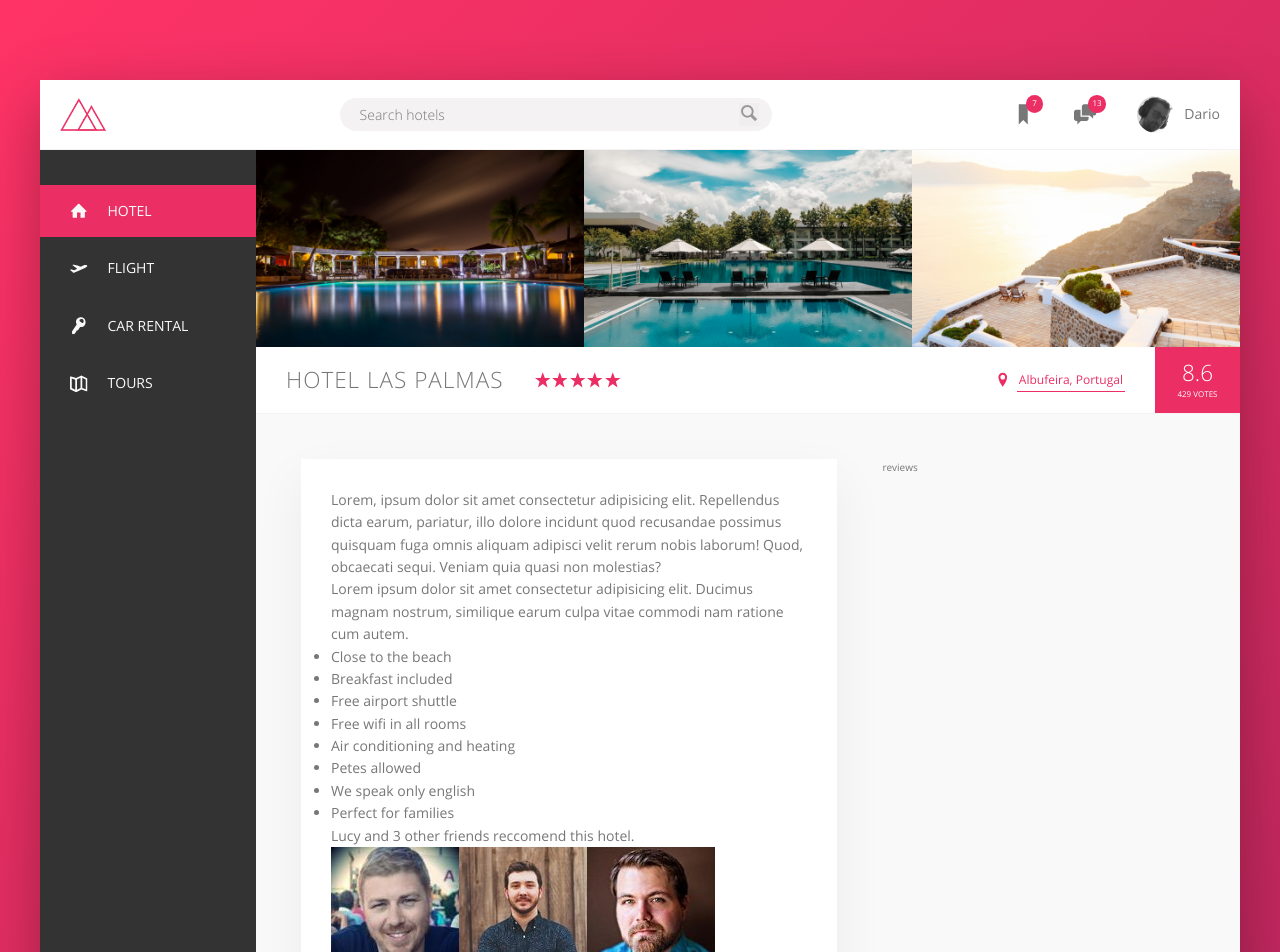
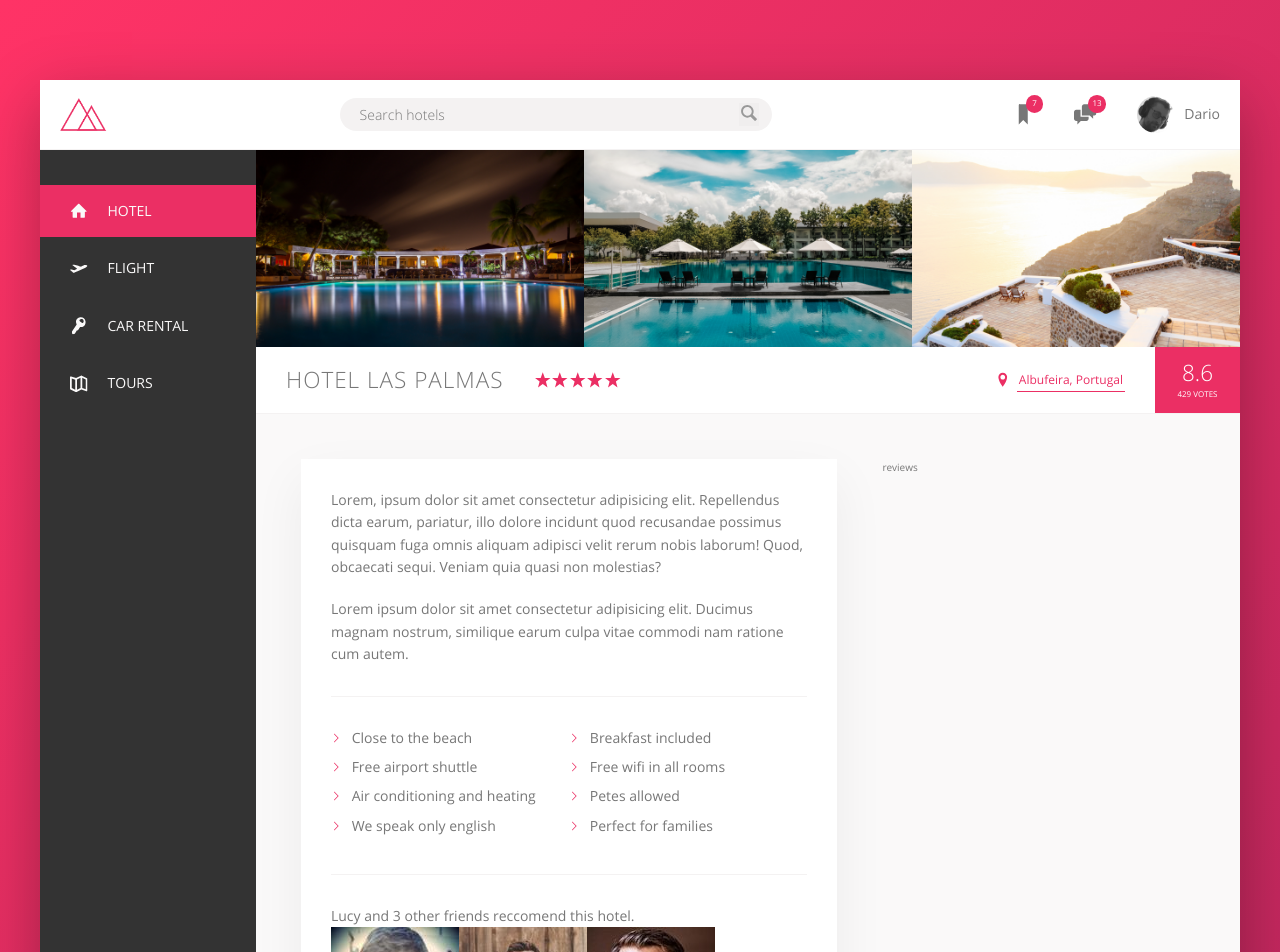
Before and after one commit to dario-piotrowicz/VueJS3-CSS_demo_Trillo_website_miniproject, a Vue app: page / in a window 1280 px wide. Shown: the top 952 px of the page. Built offline with nearby package versions, Linux system fonts and the light colour scheme.

Commit message:
styled the hotel description's paragraphs and list

```diff
--- a/src/components/HotelView/Description.vue
+++ b/src/components/HotelView/Description.vue
@@ -11,14 +11,70 @@
       nostrum, similique earum culpa vitae commodi nam ratione cum autem.
     </p>
     <ul class="hotel-description__list">
-      <li class="hotel-description__list-item">Close to the beach</li>
-      <li class="hotel-description__list-item">Breakfast included</li>
-      <li class="hotel-description__list-item">Free airport shuttle</li>
-      <li class="hotel-description__list-item">Free wifi in all rooms</li>
-      <li class="hotel-description__list-item">Air conditioning and heating</li>
-      <li class="hotel-description__list-item">Petes allowed</li>
-      <li class="hotel-description__list-item">We speak only english</li>
-      <li class="hotel-description__list-item">Perfect for families</li>
+      <li class="hotel-description__list-item">
+        <svg class="hotel-description__list-item-icon">
+          <use xlink:href="#icon-chevron-thin-right"></use>
+        </svg>
+        <span class="hotel-description__list-item-text">
+          Close to the beach
+        </span>
+      </li>
+      <li class="hotel-description__list-item">
+        <svg class="hotel-description__list-item-icon">
+          <use xlink:href="#icon-chevron-thin-right"></use>
+        </svg>
+        <span class="hotel-description__list-item-text">
+          Breakfast included
+        </span>
+      </li>
+      <li class="hotel-description__list-item">
+        <svg class="hotel-description__list-item-icon">
+          <use xlink:href="#icon-chevron-thin-right"></use>
+        </svg>
+        <span class="hotel-description__list-item-text">
+          Free airport shuttle
+        </span>
+      </li>
+      <li class="hotel-description__list-item">
+        <svg class="hotel-description__list-item-icon">
+          <use xlink:href="#icon-chevron-thin-right"></use>
+        </svg>
+        <span class="hotel-description__list-item-text">
+          Free wifi in all rooms
+        </span>
+      </li>
+      <li class="hotel-description__list-item">
+        <svg class="hotel-description__list-item-icon">
+          <use xlink:href="#icon-chevron-thin-right"></use>
+        </svg>
+        <span class="hotel-description__list-item-text">
+          Air conditioning and heating
+        </span>
+      </li>
+      <li class="hotel-description__list-item">
+        <svg class="hotel-description__list-item-icon">
+          <use xlink:href="#icon-chevron-thin-right"></use>
+        </svg>
+        <span class="hotel-description__list-item-text">
+          Petes allowed
+        </span>
+      </li>
+      <li class="hotel-description__list-item">
+        <svg class="hotel-description__list-item-icon">
+          <use xlink:href="#icon-chevron-thin-right"></use>
+        </svg>
+        <span class="hotel-description__list-item-text">
+          We speak only english
+        </span>
+      </li>
+      <li class="hotel-description__list-item">
+        <svg class="hotel-description__list-item-icon">
+          <use xlink:href="#icon-chevron-thin-right"></use>
+        </svg>
+        <span class="hotel-description__list-item-text">
+          Perfect for families
+        </span>
+      </li>
     </ul>
     <div class="hotel-description__recommendations">
       <p class="hote-description__recommendations-counter">
@@ -54,5 +110,34 @@
   box-shadow: 0 2rem 5rem transparentize(#000, 0.94);
   padding: 3rem;
   font-size: 1.4rem;
+
+  &__paragraph {
+    &:not(:last-of-type) {
+      margin-bottom: 2rem;
+    }
+  }
+
+  &__list {
+    list-style: none;
+    margin: 3rem 0;
+    padding: 3rem 0;
+    border-top: 1px solid var(--color-gray-lighter);
+    border-bottom: 1px solid var(--color-gray-lighter);
+    display: flex;
+    flex-wrap: wrap;
+
+    &-item {
+      flex: 0 0 50%;
+      margin-bottom: 0.7rem;
+
+      &-icon {
+        $size: 1rem;
+        width: $size;
+        height: $size;
+        margin-right: 0.7rem;
+        fill: var(--color-primary);
+      }
+    }
+  }
 }
 </style>
```
